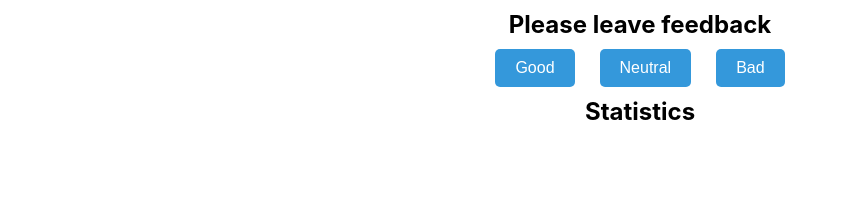
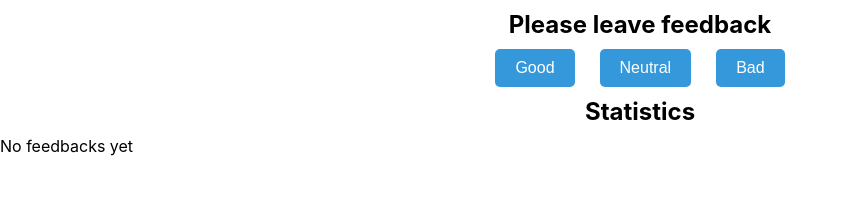
Before and after one commit to mikhail2574/goit-react-hw-02-feedback, a React (Create React App) app: page / in a window 1280 px wide. Shown: the top 206 px of the page, without its empty margins (0-847 px from the left). Built offline with nearby package versions, Linux system fonts and the light colour scheme.

Commit message:
refactoring

```diff
--- a/src/components/Form/Form.jsx
+++ b/src/components/Form/Form.jsx
@@ -54,7 +54,11 @@ export class Form extends Component {
           </form>
         </div>
         <h2>Statistics</h2>
-        <Statistics data={this.state} />
+        {this.state.good || this.state.neutral || this.state.bad ? (
+          <Statistics data={this.state} />
+        ) : (
+          'No feedbacks yet'
+        )}
       </>
     );
   }
--- a/src/components/Statistics/Statistics.jsx
+++ b/src/components/Statistics/Statistics.jsx
@@ -11,7 +11,6 @@ export const Statistics = ({ data }) => {
 
   return (
     <div className={`${css.statistics}`}>
-      {countTotalFeedback() ? (
       <ul className={css.list}>
         <li className={css.listItem}>
           <p>Good</p>
@@ -36,9 +35,6 @@ export const Statistics = ({ data }) => {
           </span>
         </li>
       </ul>
-      ) : (
-        ''
-      )}
     </div>
   );
 };
```
Lines whose indentation alone changed are shown as unchanged.
